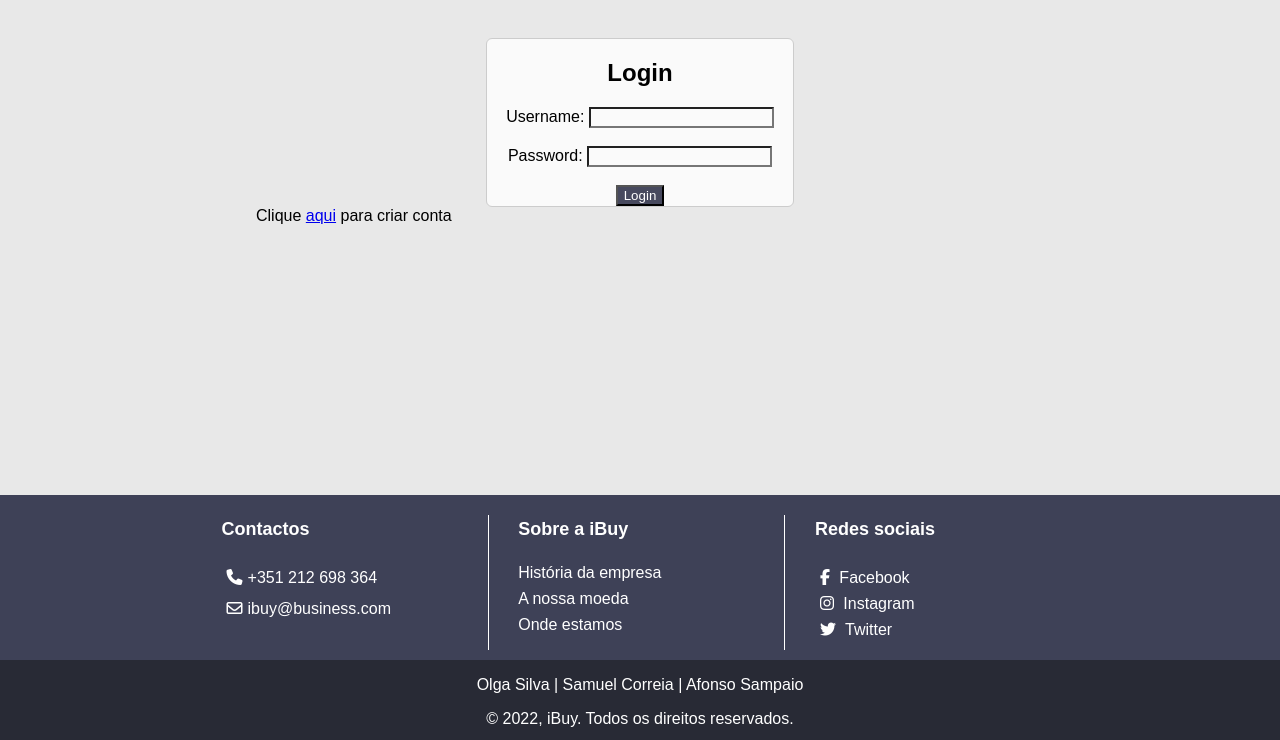
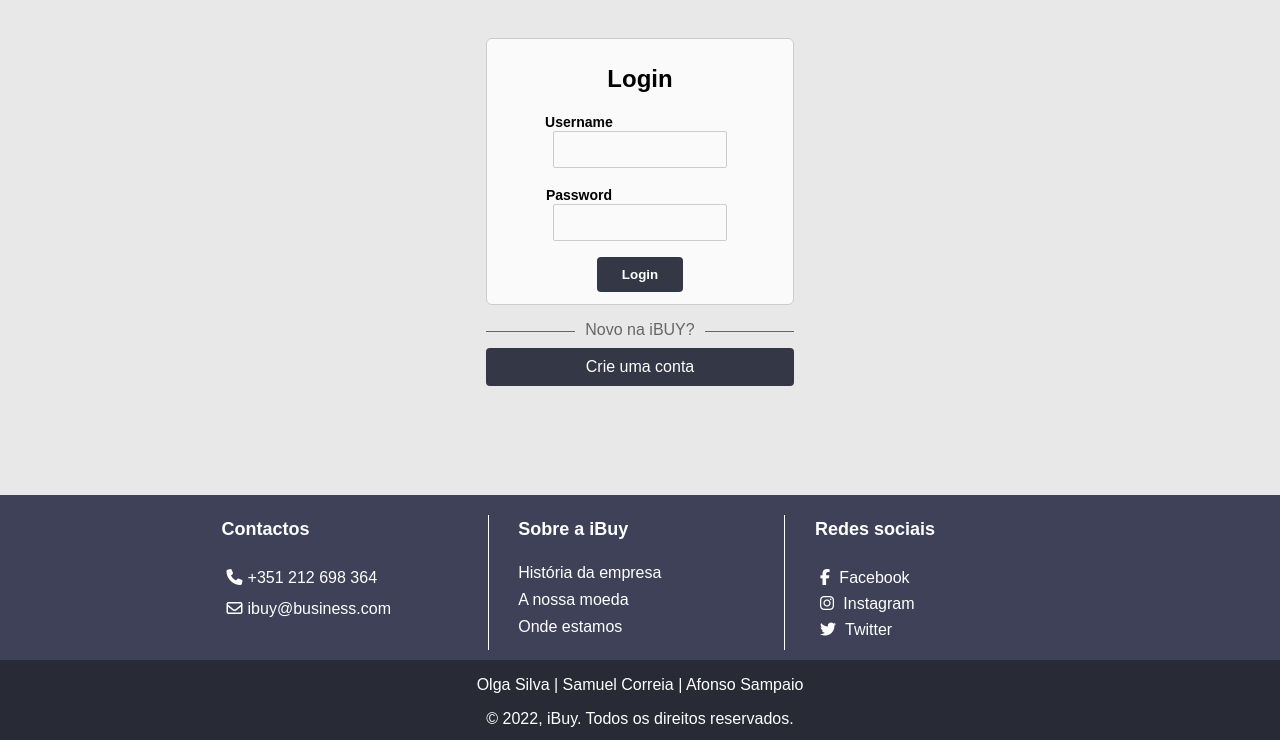
Before and after one commit to samuel0correia/ibuypr, a Django app: page /ibuy/loginuser in a window 1280 px wide. Shown: the part 60-800 px from the top of the page. Run offline with Django 4.2, Linux system fonts and the light colour scheme; some libraries are stand-ins or nearby versions.

Commit message:
Login page style finito.

```diff
--- a/ibuypr/ibuy/static/ibuy/style.css
+++ b/ibuypr/ibuy/static/ibuy/style.css
@@ -163,7 +163,7 @@ footer h4 {
 }
 
 .upper-footer-wrap-mid-text p {
-    margin: 0 0 8px;
+    margin: 0 0 9px;
 }
 
 .upper-footer-wrap-left-text p {
@@ -291,9 +291,8 @@ header {
     text-decoration: underline;
 }
 
-.header-btns a {
+.header-btns-link {
     float: right;
-    display: block;
     color: white !important;
     text-align: center;
     padding: 20px 20px;
@@ -311,16 +310,24 @@ header {
     float: right;
 }
 
-.credit {
-    float: right;
+#testes {
     color: white;
+    text-decoration: none;
+    padding: 25px 20px;
     font-size: 20px;
-    padding: 10px 20px;
 }
 
 #img-coin {
     position: relative;
-    top: 7px;
+    padding-top: 10px;
+    top: 12%;
+    padding-right: 4px;
+}
+
+#img-coin-sidebar {
+    position: relative;
+    bottom: 6px;
+    right: 6px;
 }
 
 
@@ -438,42 +445,87 @@ header {
 
 .login-form {
     border: 1px solid #ccc;
-    margin-top: 5%;
-    margin-right: 30%;
-    margin-left: 30%;
+    padding-bottom: 4%;
+    padding-top: 2%;
     border-radius: 6px;
     background-color: #fafafa;
 }
 
 .form-field {
     background-color: inherit;
+    width: 50%;
+    padding: 10px 10px;
+    margin: 0;
+    border: 1px solid #ccc;
+    border-radius: 2px;
+
+}
+
+.form-field-label {
+    margin-left: -40%;
+    text-align: left !important;
+    font-size: 14px;
+    font-weight: bold;
+}
+
+.create-acct-btn {
+    background-color: #343745;
+    color: white !important;
+    border-radius: 4px;
+    font-weight: bold;
+    display: block;
+    width: 100%;
+    text-align: center;
+}
+
+.create-acct-btn a {
+    padding-top: 10px;
+    padding-bottom: 10px;
+    text-decoration: none;
+    text-align: center;
+    display:block;
+    width: 100%;
+    font-weight: normal !important;
+    color: inherit;
+    border-radius: 4px;
+}
+
+.create-acct-divider {
+    margin-top: 8%;
+    text-align: center;
+    border-bottom: 1px solid #666;
+    color: #666;
+    line-height: 0.1em;
+}
+
+.create-acct-divider span {
+    background:#E8E8E8;
+    padding:0 10px;
+}
+
+.form-btn {
+    cursor: pointer;
+    margin-top: 5%;
+    background-color: #343745;
+    color: white !important;
+    padding: 10px 25px;
+    text-decoration: none;
+    border: none;
+    border-radius: 4px;
+    font-weight: bold;
+}
+
+.form-btn:hover, .form-btn:active, .create-acct-btn a:hover, .create-acct-btn a:active {
+    background-color: #3e4157;
+}
+
+.form-wrap {
+    margin-left: 30%;
+    margin-right: 30%;
+    margin-top: 5%;
 }
 
 
-.form-btn {
-    background-color: #47495E;
-    color: white;
-}
-
-
-
-#back_button, .submit {
-    background-color: #47495E;
-    color: white;
-    padding: 15px 25px;
-    text-align: center;
-    text-decoration: none;
-    display: block;
-    border-radius: 10px;
-    font-weight: bold;
-    border: none;
-}
-
-
-
-#criar_questao:hover, #criar_questao:active, #back_button:hover, #back_button:active, .submit:hover , .submit:active{
-  background-color: #3D3F50;
-}
 
 
 #content_index a {
--- a/ibuypr/ibuy/templates/ibuy/index.html
+++ b/ibuypr/ibuy/templates/ibuy/index.html
@@ -79,7 +79,7 @@
                 </a>
                 </a>
                 <a href="">Crédito
-                    <section class="sidebar-btns-symbols"><img src="{% static 'ibuy/images/coin.png' %}" alt="Moeda do website" width="30" height="30"></section>
+                    <section class="sidebar-btns-symbols"><img src="{% static 'ibuy/images/coin.png' %}" alt="Moeda do website" width="30" height="30" id="img-coin-sidebar"></section>
                 </a>
                 {% endif %}
 
@@ -101,22 +101,24 @@
         <section class="header-btns">
 
             {% if request.user.is_authenticated %}
-            <a href="{% url 'ibuy:logoutview' %}"><i class="fa-solid fa-arrow-right-from-bracket" id="logout-btn"></i>Logout</a>
-            <a href="{% url 'ibuy:perfil' request.user.id %}"><i class="fa-solid fa-user"></i></i>Perfil</a>
+            <a href="{% url 'ibuy:logoutview' %}" class="header-btns-link"><i class="fa-solid fa-arrow-right-from-bracket" id="logout-btn"></i>Logout</a>
+            <a href="{% url 'ibuy:perfil' request.user.id %}" class="header-btns-link"><i class="fa-solid fa-user"></i></i>Perfil</a>
             {% else %}
-            <a href="{% url 'ibuy:loginuser' %}"><i class="fa-solid fa-arrow-right-to-bracket"></i>Login</a>
+            <a href="{% url 'ibuy:loginuser' %}" class="header-btns-link"><i class="fa-solid fa-arrow-right-to-bracket"></i>Login</a>
             {% endif %}
             {% if request.user.is_superuser %}
-            <a href="{% url 'ibuy:utilizadores' %}"><i class="fa-solid fa-users"></i>Utilizadores</a>
+            <a href="{% url 'ibuy:utilizadores' %}" class="header-btns-link"><i class="fa-solid fa-users"></i>Utilizadores</a>
             {% else %}
-            <a href="{% url 'ibuy:carrinho' %}"><i class="fa-solid fa-cart-shopping"></i>Carrinho</a>
+            <a href="{% url 'ibuy:carrinho' %}" class="header-btns-link"><i class="fa-solid fa-cart-shopping"></i>Carrinho</a>
             {% endif %}
             {% if request.user.is_authenticated and not request.user.is_superuser %}
-            <section class="credit">
-                <img src="{% static 'ibuy/images/coin.png' %}" alt="Moeda do website" width="30" height="30"
-                     id="img-coin">
+
+            <a href="{% url 'ibuy:utilizadores' %}" id="testes">
+                <img src="{% static 'ibuy/images/coin.png' %}" alt="Moeda do website" width="30"
+                     id="img-coin"/>
                 {{ request.user.utilizador.credito }}
-            </section>
+            </a>
+
             {% endif %}
         </section>
     </header>
--- a/ibuypr/ibuy/templates/ibuy/loginuser.html
+++ b/ibuypr/ibuy/templates/ibuy/loginuser.html
@@ -1,35 +1,39 @@
 {% extends "ibuy/index.html" %}
 {% load static %}
 
-<head>
-    {% block title %}
-    <title>Login</title>
-    {% endblock %}
-</head>
+{% block title %}
+<title>Login</title>
+{% endblock %}
 
 
 <body>
 {% block content %}
     {% if not request.user.is_authenticated %}
+        <section class="form-wrap">
         <form action="{% url 'ibuy:loginuser' %}" method="post" class="login-form">
             {% csrf_token %}
             <h2>Login</h2>
             {% if request.session.invalid_user is not None %}
             <h4>{{ request.session.invalid_user }}</h4>
             {% endif %}
+            <label class="form-field-label">Username</label><br>
+            <input type="text" name="username" id="username" class="form-field"/><br><br>
+            <label class="form-field-label">Password</label><br>
+            <input type="password" name="password" id="password" class="form-field"/><br>
             {% if error_message %}
-            <h4>{{ error_message }}</h4>
+            <h5 style="color: #b90504;">{{ error_message }}</h5>
             {% endif %}
-            <label>Username:</label>
-            <input type="text" name="username" id="username" class="form-field"/><br><br>
-            <label>Password:</label>
-            <input type="password" name="password" id="password" class="form-field"/><br><br>
             <input type="submit" value="Login" class="form-btn" />
         </form>
+
+
+        <p class="create-acct-divider"><span>Novo na iBUY?</span></p>
+        <section class="create-acct-btn"><a href="{% url 'ibuy:criarconta' %}" >Crie uma conta</a></section>
+
+            </section>
     {% else %}
-        <p>Já se encontra autenticado.</p>
-        <a href="{% url 'ibuy:index' %}">Home page</a>
+        <h3>Já se encontra autenticado.</h3>
     {% endif %}
-    Clique <a href="{% url 'ibuy:criarconta' %}">aqui</a> para criar conta
+
 {% endblock %}
 </body>
```
Also changed, not shown: ibuypr/db.sqlite3.
